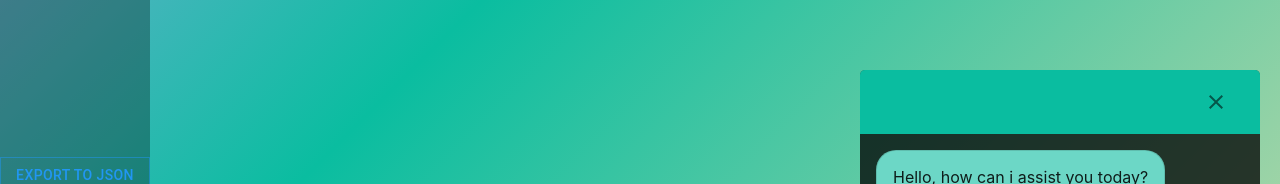
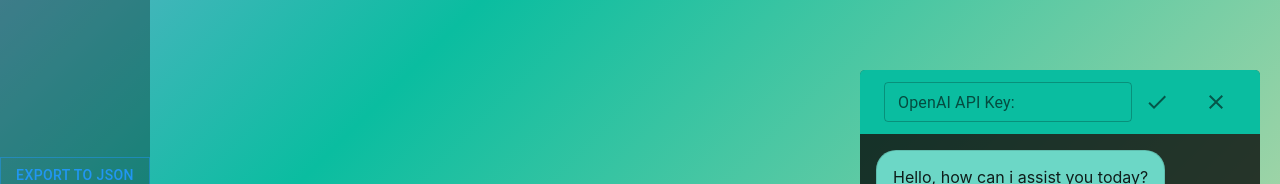
Before and after one commit to Setom29/task-mover, a React (Create React App) app: page /workspace in a window 1280 px wide. Both pictures are taken after a click on the button 1244 px from the left and 764 px from the top of the page. Shown: the part 246-430 px from the top of the page. Built offline with nearby package versions, Linux system fonts and the light colour scheme.

Commit message:
feat: add api key input field

```diff
--- a/src/components/WorkSpace.js
+++ b/src/components/WorkSpace.js
@@ -13,7 +13,6 @@ import { DndProvider } from "react-dnd";
 import { HTML5Backend } from "react-dnd-html5-backend";
 import { initialMessages } from "../utils/constants";
 
-
 const actions = [{ icon: <ChatIcon />, name: "Chat" }];
 
 const WorkSpace = inject(
@@ -25,6 +24,10 @@ const WorkSpace = inject(
   observer((props) => {
     const [openPopup, setOpenPopup] = useState(false);
     const [messages, setMessages] = useState(initialMessages);
+    const [apiKeysData, setApiKeysData] = useState({
+      key: "",
+      isEntered: false,
+    });
 
     const availableBoardIds = props.usersInBoardsTable.getBoardIdsByUserId(
       props.usersTable.currentId
@@ -39,7 +42,7 @@ const WorkSpace = inject(
           display: "flex",
           flexDirection: "column",
           justifyContent: "start",
-         // background: " rgb(128,173,215)",
+          // background: " rgb(128,173,215)",
           background:
             "linear-gradient(135deg, rgba(128,173,215,1) 0%, rgba(10,189,160,1) 35%, rgba(212,220,169,1) 100%)",
         }}
@@ -62,7 +65,14 @@ const WorkSpace = inject(
         {props.modalStateStore.open ? <CardModal /> : null}
 
         {openPopup ? (
-          <ChatPopup setOpenPopup={setOpenPopup} openPopup={openPopup} messages= {messages} setMessages={setMessages} />
+          <ChatPopup
+            setOpenPopup={setOpenPopup}
+            openPopup={openPopup}
+            messages={messages}
+            setMessages={setMessages}
+            apiKeysData={apiKeysData}
+            setApiKeysData={setApiKeysData}
+          />
         ) : (
           <IconButton
             onClick={() => setOpenPopup(true)}
--- a/src/components/chat/ChatPopup.js
+++ b/src/components/chat/ChatPopup.js
@@ -1,9 +1,20 @@
 import Close from "@mui/icons-material/Close";
-import { Box, IconButton, Popover, Toolbar, Typography } from "@mui/material";
+import EditIcon from "@mui/icons-material/Edit";
+import DoneIcon from "@mui/icons-material/Done";
+import { Box, IconButton, Toolbar, TextField, Tooltip } from "@mui/material";
 import ChatUI from "./ChatUI";
+import { useState } from "react";
 
 export default function ChatPopup(props) {
+
   const handleClose = () => props.setOpenPopup(false);
+  /*
+   * change api key value state
+   */
+  const handleChange = (e) => {
+    props.setApiKeysData({ ...props.apiKeysData, key: e.target.value });
+  };
+
   return (
     <Box
       sx={{
@@ -20,15 +31,53 @@ export default function ChatPopup(props) {
       <Toolbar
         sx={{
           display: "flex",
-          justifyContent: "right",
+          justifyContent: "space-between",
           backgroundColor: "green.main",
         }}
       >
+        <Box sx={{ display: "flex", alignItems: "center", gap: "5px" }}>
+          <TextField
+            id="gpt-api-key-input"
+            label=" OpenAI API Key:"
+            type="password"
+            autoComplete="current-password"
+            size="small"
+            color="shades"
+            onChange={handleChange}
+            value={props.apiKeysData.key}
+            disabled={props.apiKeysData.isEntered}
+          />
+          {props.apiKeysData.isEntered ? (
+            <Tooltip title="Edit">
+              <IconButton
+                onClick={() =>
+                  props.setApiKeysData({ ...props.apiKeysData, isEntered: false })
+                }
+              >
+                <EditIcon />
+              </IconButton>
+            </Tooltip>
+          ) : (
+            <Tooltip title="Done">
+              <IconButton
+                onClick={() => {
+                  props.setApiKeysData({ ...props.apiKeysData, isEntered: true });
+                }}
+              >
+                <DoneIcon />
+              </IconButton>
+            </Tooltip>
+          )}
+        </Box>
         <IconButton onClick={handleClose}>
           <Close />
         </IconButton>
       </Toolbar>
-      <ChatUI messages = {props.messages} setMessages={props.setMessages}/>
+      <ChatUI
+        messages={props.messages}
+        setMessages={props.setMessages}
+        apiKeysData={props.apiKeysData}
+      />
     </Box>
   );
 }
--- a/src/components/chat/ChatUI.js
+++ b/src/components/chat/ChatUI.js
@@ -26,7 +26,7 @@ const ChatUI = (props) => {
 
   useEffect(() => {
     if (props.messages[props.messages.length - 1].sender === "user") {
-      makeRequest(props.messages, props.setMessages);
+      makeRequest(props.apiKeysData.key, props.messages, props.setMessages);
     }
   }, [props.messages]);
 
--- a/src/requests/makeRequest.js
+++ b/src/requests/makeRequest.js
@@ -1,14 +1,13 @@
 import OpenAI from "openai";
 
-const openai = new OpenAI({
-  apiKey: "your-api-key", // defaults to process.env["OPENAI_API_KEY"]
-  dangerouslyAllowBrowser: true,
-});
-
-export async function makeRequest(messages, setMessages) {
+export async function makeRequest(key, messages, setMessages) {
+  const openai = new OpenAI({
+    apiKey: key, // defaults to process.env["OPENAI_API_KEY"]
+    dangerouslyAllowBrowser: true,
+  });
   const completion = await openai.chat.completions
     .create({
-      messages: [{ role: "user", content: messages[messages.length - 1].text}],
+      messages: [{ role: "user", content: messages[messages.length - 1].text }],
       model: "gpt-3.5-turbo",
       max_tokens: 10,
       temperature: 0.7,
```
